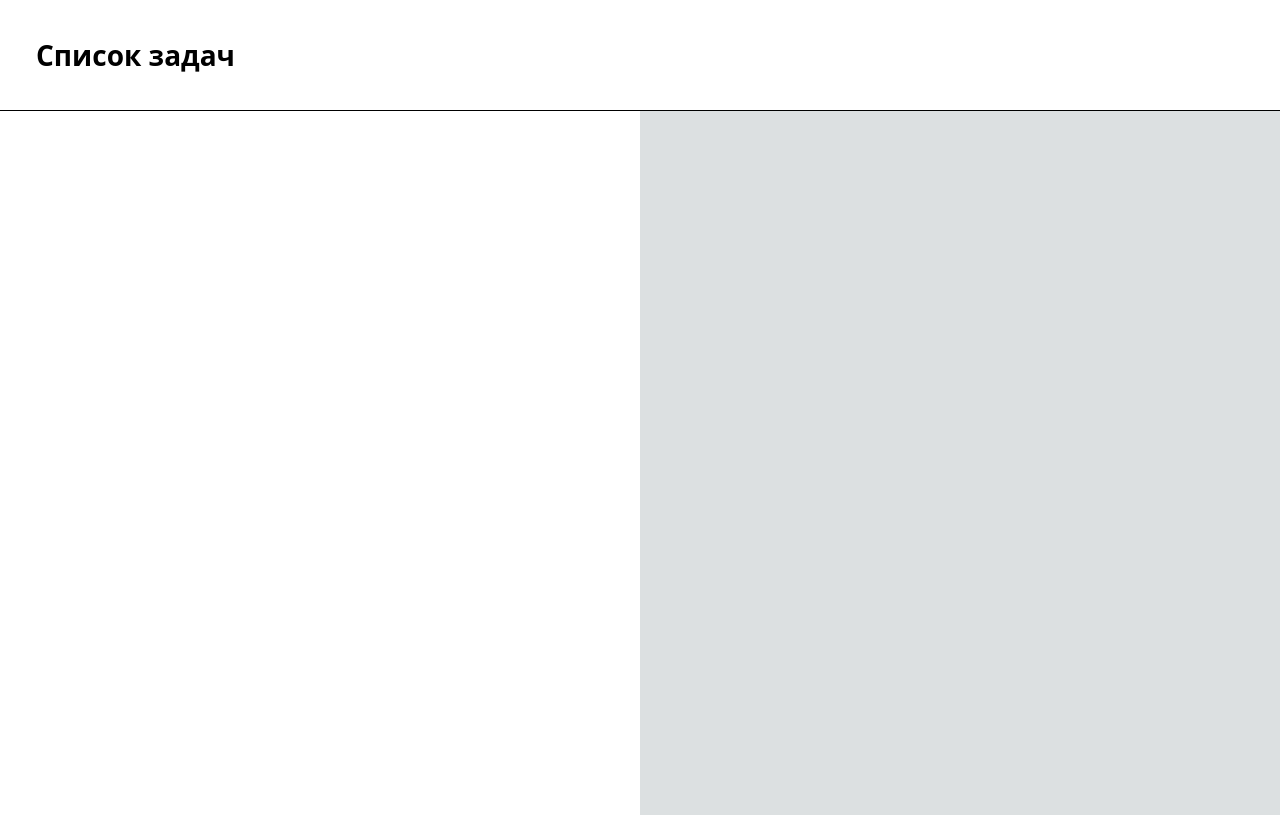
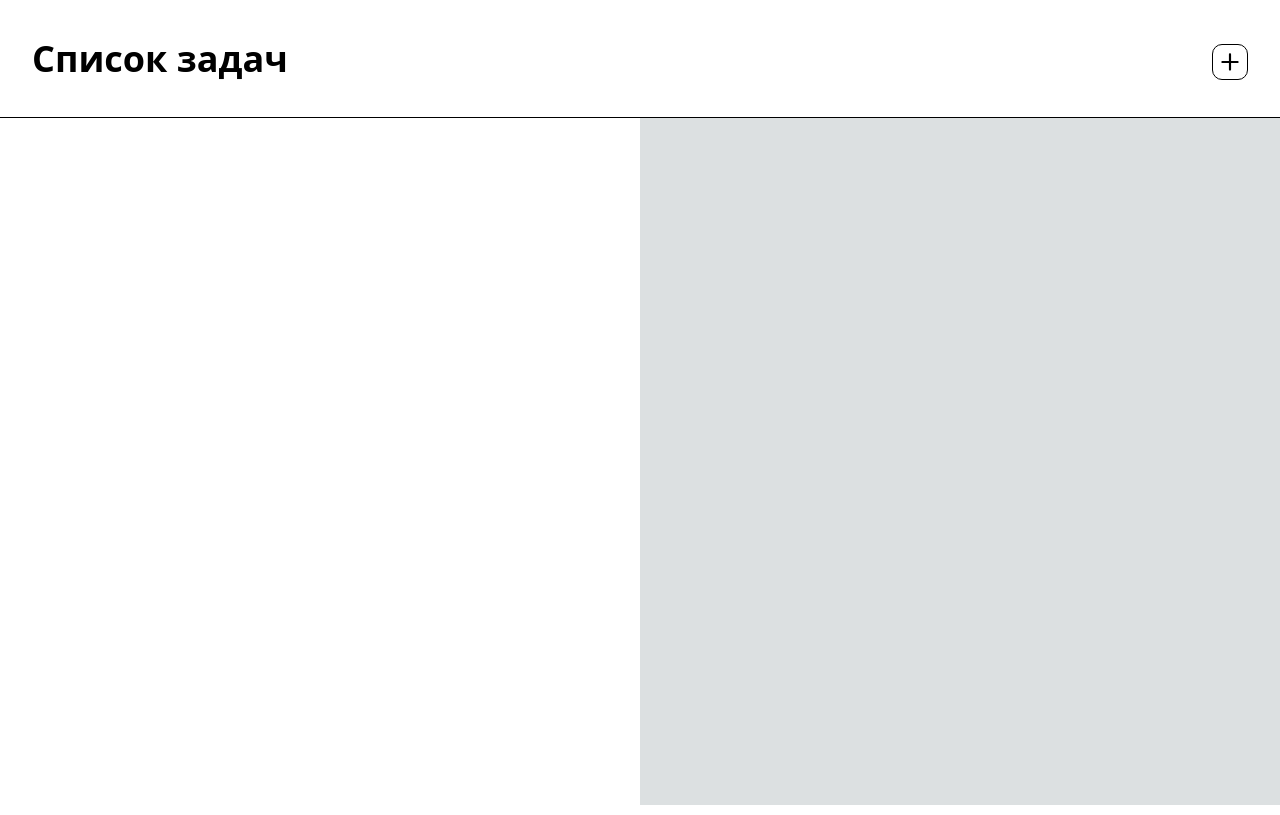
Before and after one commit to Kot-Kokoss/ApricodeTestTask, a React (Vite) app in the folder apricode-test/: page / in a window 1280 px wide. Built offline with nearby package versions, Linux system fonts and the light colour scheme.

Commit message:
update header, app

```diff
--- a/apricode-test/src/App.tsx
+++ /dev/null
@@ -1,19 +0,0 @@
-import React from 'react';
-import TaskTree from './components/TaskTree';
-import TaskData from './components/TaskData';
-
-import './styles/app.scss';
-
-function App() {
-  return (
-    <>
-      <header>Список задач</header>
-      <div className="main">
-        <TaskTree />
-        <TaskData />
-      </div>
-    </>
-  );
-}
-
-export default App;
--- /dev/null
+++ b/apricode-test/src/components/App/App.module.scss
@@ -0,0 +1,8 @@
+@import './normalize';
+
+body {
+  .main {
+    display: flex;
+    height: calc(100vh - 113px);
+  }
+}
--- a/apricode-test/src/styles/_normalize.scss
+++ b/apricode-test/src/components/App/_normalize.scss
@@ -30,7 +30,7 @@ h5 {
 }
 
 h1 {
-  font-size: 48px;
+  font-size: 36px;
 }
 
 h2 {
--- /dev/null
+++ b/apricode-test/src/components/App/index.tsx
@@ -0,0 +1,35 @@
+import React, { useState } from 'react';
+import Header from '../Header';
+import TaskTree from '../TaskTree';
+import TaskData from '../TaskData';
+import Modal from '../Modal';
+import Btn from '../Btn';
+
+import styles from './App.module.scss';
+
+import mainStore from '../../store/MainStore';
+
+function App() {
+  const [isModalShown, setIsModalShown] = useState(false);
+
+  function modalToggler() {
+    setIsModalShown((prevModalState) => !prevModalState);
+  }
+
+  return (
+    <>
+      <Header modalToggler={modalToggler} />
+      <div className={styles.main}>
+        {isModalShown && (
+          <Modal modalToggler={modalToggler}>
+            <Btn btnText="Добавить задачу" onClick={() => mainStore.addTask()} />
+          </Modal>
+        )}
+        <TaskTree />
+        <TaskData />
+      </div>
+    </>
+  );
+}
+
+export default App;
--- /dev/null
+++ b/apricode-test/src/components/Header/Header.module.scss
@@ -0,0 +1,31 @@
+.header {
+  display: flex;
+  justify-content: space-between;
+  align-items: center;
+  width: 100%;
+  font-weight: 700;
+  padding: 32px;
+  border-bottom: solid 1px black;
+
+  .btnsGroup {
+    margin-top: 12px;
+    justify-content: end;
+    .icon {
+      width: 36px;
+      height: 36px;
+      border: 1px solid ;
+      cursor: pointer;
+      padding: 4px;
+      border-radius: 10px;
+
+      &:hover {
+        background-color: rgb(185, 185, 185);
+      }
+
+      &:active {
+        box-shadow: inset 1px 1px 5px rgba(black, .25);
+      }
+    }
+  }
+
+}
--- /dev/null
+++ b/apricode-test/src/components/Header/index.tsx
@@ -0,0 +1,28 @@
+import React, { FunctionComponent } from 'react';
+
+import addIcon from '../../icon/add.svg';
+
+import styles from './Header.module.scss';
+
+type HeaderProps = {
+  modalToggler: () => void;
+};
+
+const Header: FunctionComponent<HeaderProps> = ({ modalToggler }) => {
+  return (
+    <header className={styles.header}>
+      <h1>Список задач</h1>
+      <div className={styles.btnsGroup}>
+        <img
+          className={styles.icon}
+          src={addIcon}
+          alt="Добавить задачу"
+          tabIndex={0}
+          onClick={modalToggler}
+        />
+      </div>
+    </header>
+  );
+};
+
+export default Header;
--- a/apricode-test/src/main.tsx
+++ b/apricode-test/src/main.tsx
@@ -1,6 +1,6 @@
 import React from 'react';
 import ReactDOM from 'react-dom/client';
-import App from './App.tsx';
+import App from './components/App';
 
 ReactDOM.createRoot(document.getElementById('root')!).render(
   <React.StrictMode>
--- a/apricode-test/src/styles/app.scss
+++ /dev/null
@@ -1,17 +0,0 @@
-@import './normalize';
-
-body {
-  header {
-    display: flex;
-    width: 100%;
-    font-weight: 700;
-    font-size: 28px;
-    padding: 36px;
-    border-bottom: solid 1px black;
-  }
-
-  .main {
-    display: flex;
-    height: calc(100vh - 96px);
-  }
-}
```
Also changed, not shown: apricode-test/src/icon/add.svg (added).
